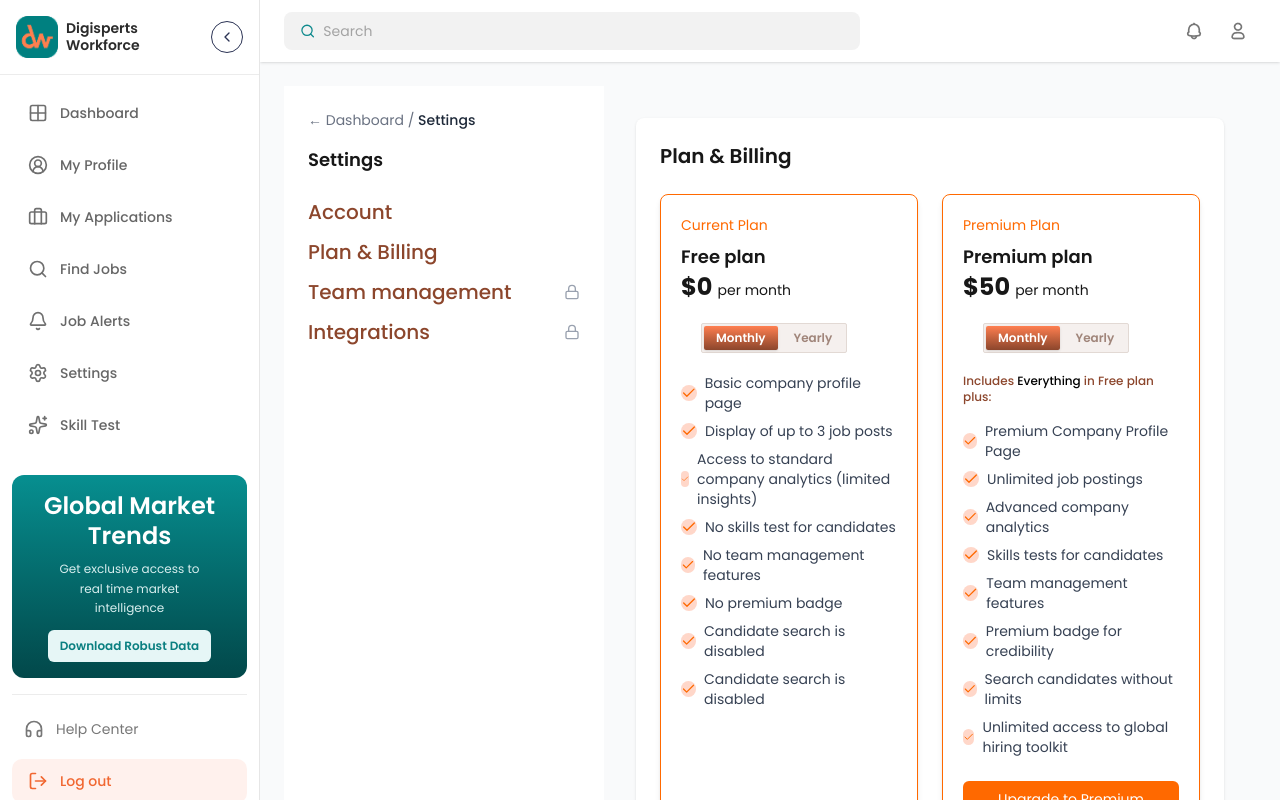
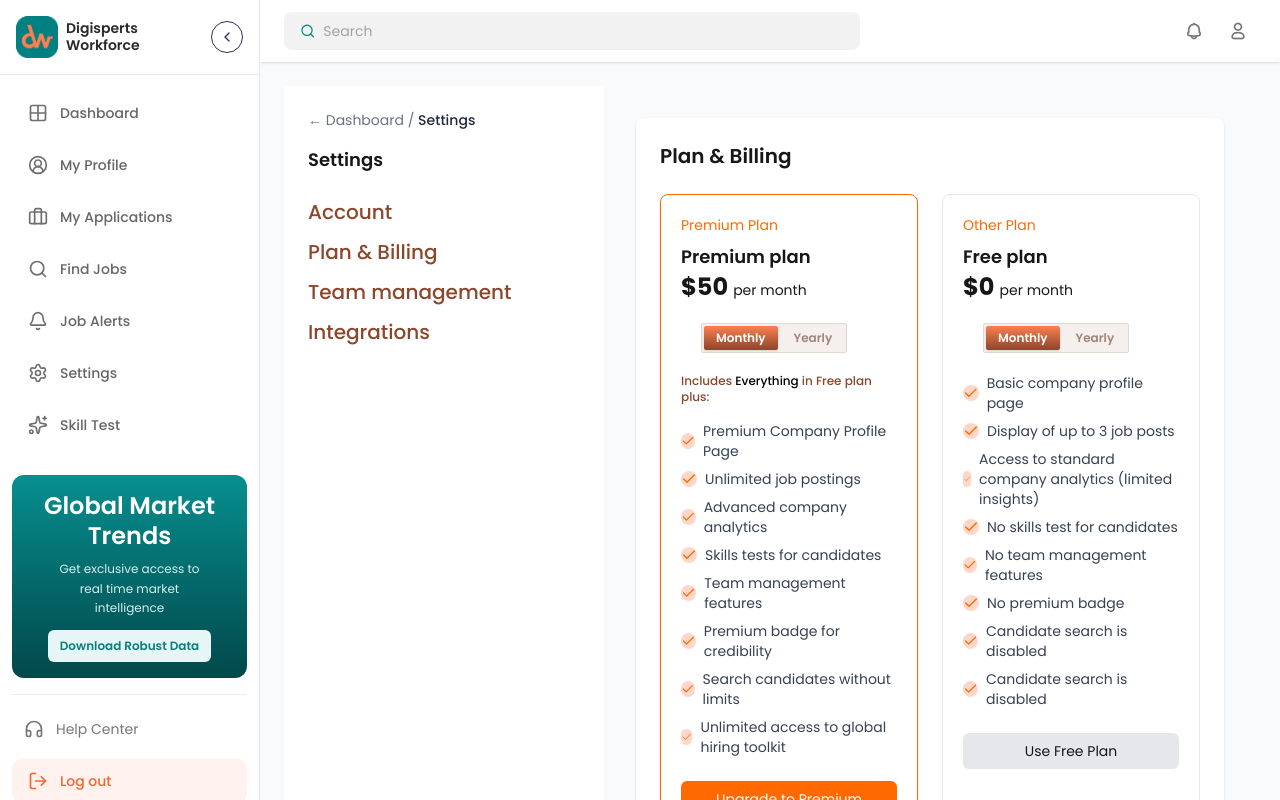
Before and after one commit to Digisperts/workforce, a Next.js app: page /dashboard/organization/billing in a window 1280 px wide. Built offline with nearby package versions, Linux system fonts and the light colour scheme.

Commit message:
fix and change isPremium = false to isPremium = true in layout

```diff
--- a/app/dashboard/organization/layout.tsx
+++ b/app/dashboard/organization/layout.tsx
@@ -9,7 +9,12 @@ interface LayoutProps {
 
 export default function OrganizationLayout({ children }: LayoutProps) {
   const [mobileOpen, setMobileOpen] = useState(false);
-  const isPremium = false;
+
+
+
+  const isPremium = true; //change into false to test
+
+
 
   return (
     <OrgContext.Provider value={{ isPremium }}>
```
